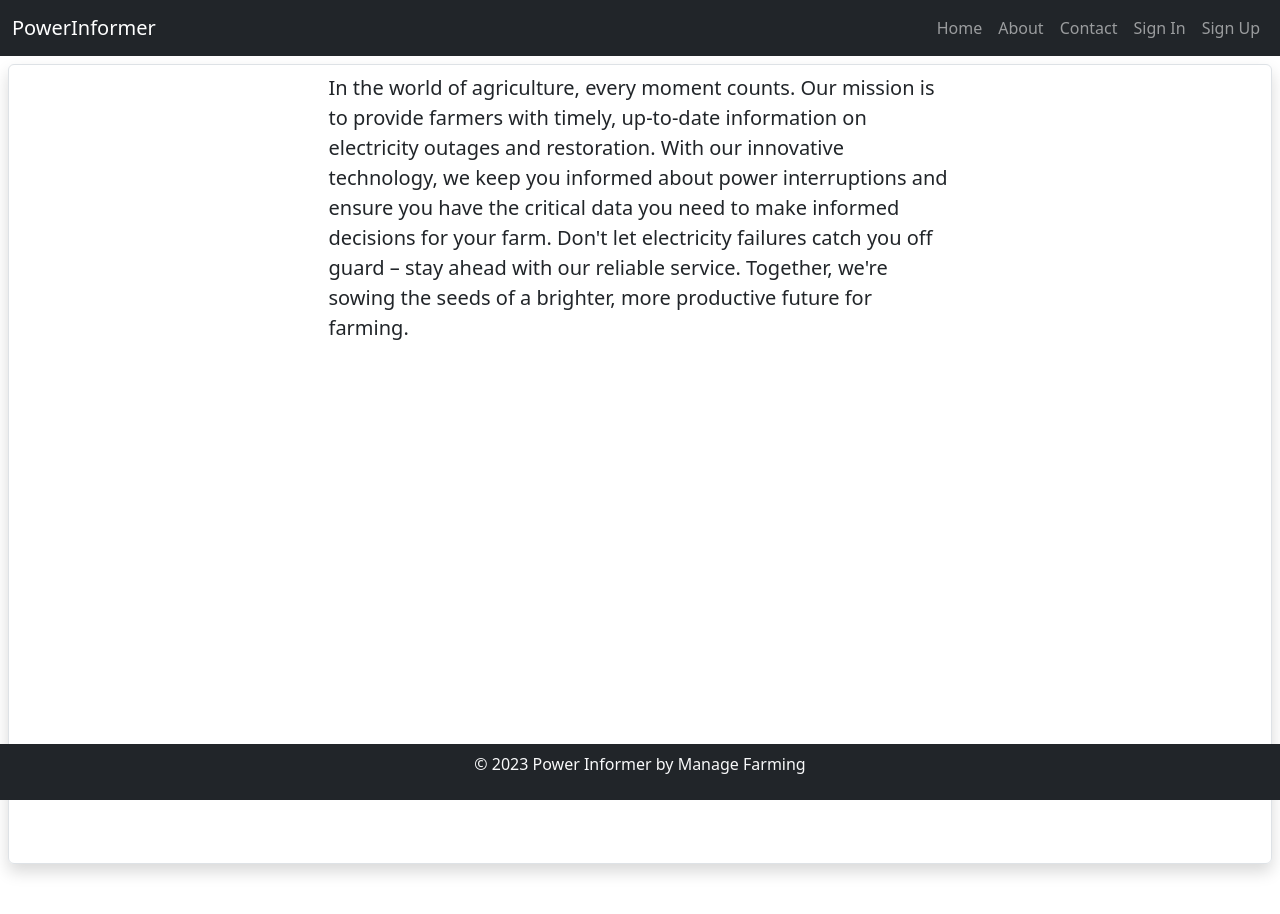
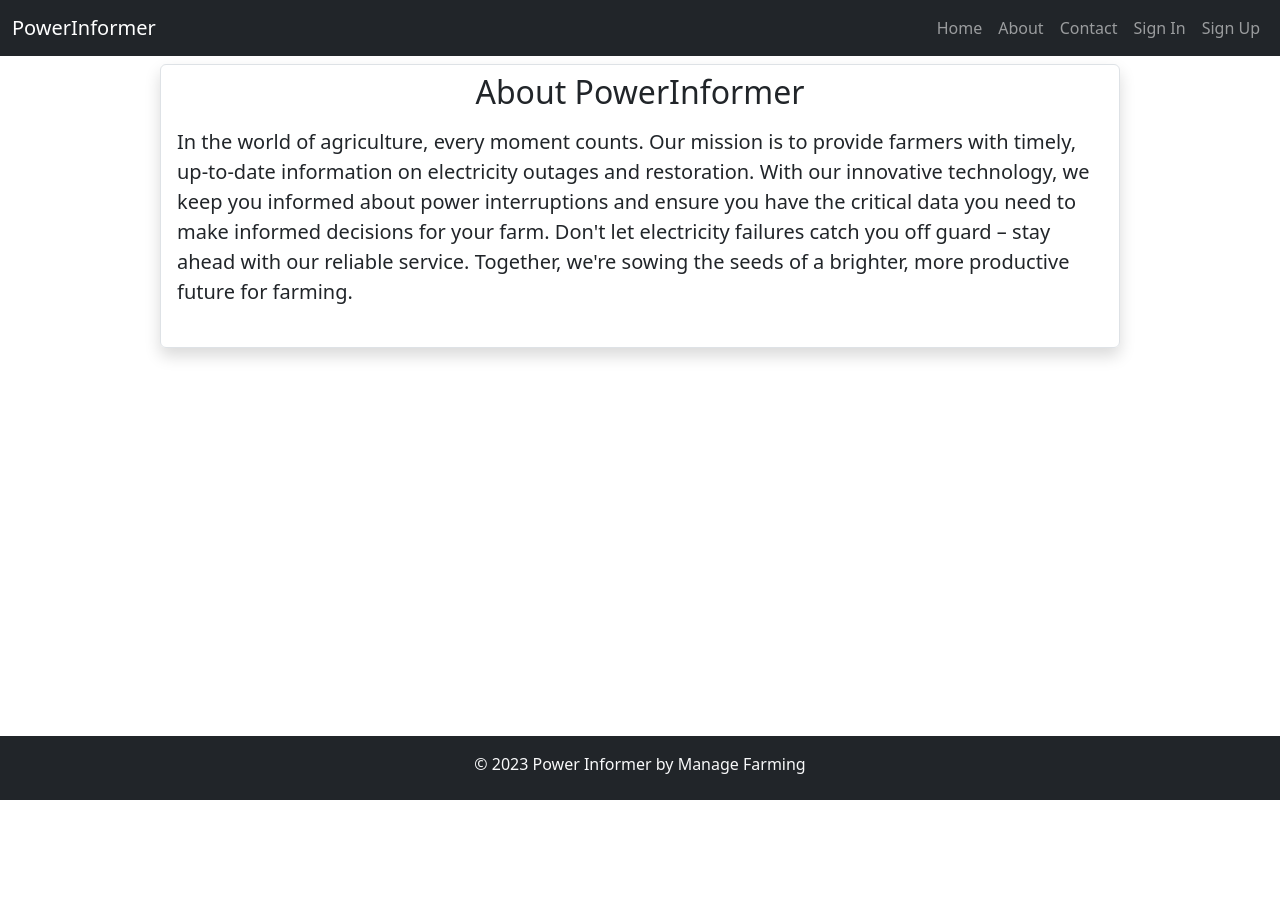
Before and after one commit to rangaraju29139/PowerInformerFrontend, a React (Create React App) app: page /about in a window 1280 px wide. Shown: the top 914 px of the page. After the commit the page ends 800 px from the top, so only its background shows below. Built offline with nearby package versions, Linux system fonts and the light colour scheme.

Commit message:
fixed few stylings

```diff
--- a/public/index.html
+++ b/public/index.html
@@ -5,10 +5,7 @@
     <link rel="icon" href="%PUBLIC_URL%/favicon.ico" />
     <meta name="viewport" content="width=device-width, initial-scale=1" />
     <meta name="theme-color" content="#000000" />
-    <meta
-      name="description"
-      content="Web site created using create-react-app"
-    />
+    <meta name="Power informer" content="Power informer by ManageFarming" />
     <link rel="apple-touch-icon" href="%PUBLIC_URL%/logo192.png" />
     <!--
       manifest.json provides metadata used when your web app is installed on a
@@ -24,7 +21,7 @@
       work correctly both with client-side routing and a non-root public URL.
       Learn how to configure a non-root public URL by running `npm run build`.
     -->
-    <title>React App</title>
+    <title>PowerInformer</title>
   </head>
   <body>
     <noscript>You need to enable JavaScript to run this app.</noscript>
--- a/src/components/public/About.jsx
+++ b/src/components/public/About.jsx
@@ -6,18 +6,24 @@ export default function About(props) {
   return (
     <>
       <NavigationBar type="public" />
-      <div className="my-2 mx-2 py-2 px-2 border rounded shadow vh-100">
-        <div className="col-lg-6 mx-auto">
-          <p className="lead mb-4">
-            In the world of agriculture, every moment counts. Our mission is to
-            provide farmers with timely, up-to-date information on electricity
-            outages and restoration. With our innovative technology, we keep you
-            informed about power interruptions and ensure you have the critical
-            data you need to make informed decisions for your farm. Don't let
-            electricity failures catch you off guard – stay ahead with our
-            reliable service. Together, we're sowing the seeds of a brighter,
-            more productive future for farming.
-          </p>
+      <div className="d-flex justify-content-center align-items-center">
+        <div className=" my-2 mx-2 py-2 px-2  border rounded shadow w-75">
+          <div className="d-flex justify-content-center ">
+            <h2>About PowerInformer</h2>
+          </div>
+          <div className=" mx-auto">
+            <p className="lead mb-4 px-2 py-2 mx-auto mh-100">
+              In the world of agriculture, every moment counts. Our mission is
+              to provide farmers with timely, up-to-date information on
+              electricity outages and restoration. With our innovative
+              technology, we keep you informed about power interruptions and
+              ensure you have the critical data you need to make informed
+              decisions for your farm. Don't let electricity failures catch you
+              off guard – stay ahead with our reliable service. Together, we're
+              sowing the seeds of a brighter, more productive future for
+              farming.
+            </p>
+          </div>
         </div>
       </div>
       <Footer />
--- a/src/components/public/Footer.jsx
+++ b/src/components/public/Footer.jsx
@@ -1,8 +1,8 @@
 export default function Footer() {
   return (
     <>
-      <div className="container-fluid navbar-dark bg-dark sticky-bottom">
-        <footer className="py-2 mt-4">
+      <div className="container-fluid navbar-dark bg-dark fixed-bottom">
+        <footer className=" mt-2">
           {/**  <ul className="nav  justify-content-center border-bottom pb-3 mb-3">
             <li className="nav-item">
               <a href="/" className="nav-link px-2 text-light">
@@ -31,7 +31,7 @@ export default function Footer() {
             </li>
           </ul>
           */}
-          <p className="text-center text-light">
+          <p className="text-center text-light py-2">
             &copy; 2023 Power Informer by Manage Farming
           </p>
         </footer>
--- a/src/components/public/HeroSection.jsx
+++ b/src/components/public/HeroSection.jsx
@@ -2,8 +2,8 @@ import styled from "styled-components";
 import backgroundImg from "../../assets/images/home-background.jpg";
 
 const Body = styled.div`
-  width: 100vw;
-  height: 100vh;
+  // width: 100vw;
+  // height: 100vh;
   background-size: cover;
   background-position: center;
   background-repeat: no-repeat;
@@ -14,7 +14,7 @@ export default function HeroSection(props) {
   return (
     <>
       <Body>
-        <div className="px-4 pt-5 vh-100 text-center border-bottom">
+        <div className="px-4 pt-5  text-center border-bottom vh-100">
           <h1 className="display-4 fw-bold">
             Empowering Farmers with Real-time Insights on Electricity Supply for
             Informed Decisions
```
